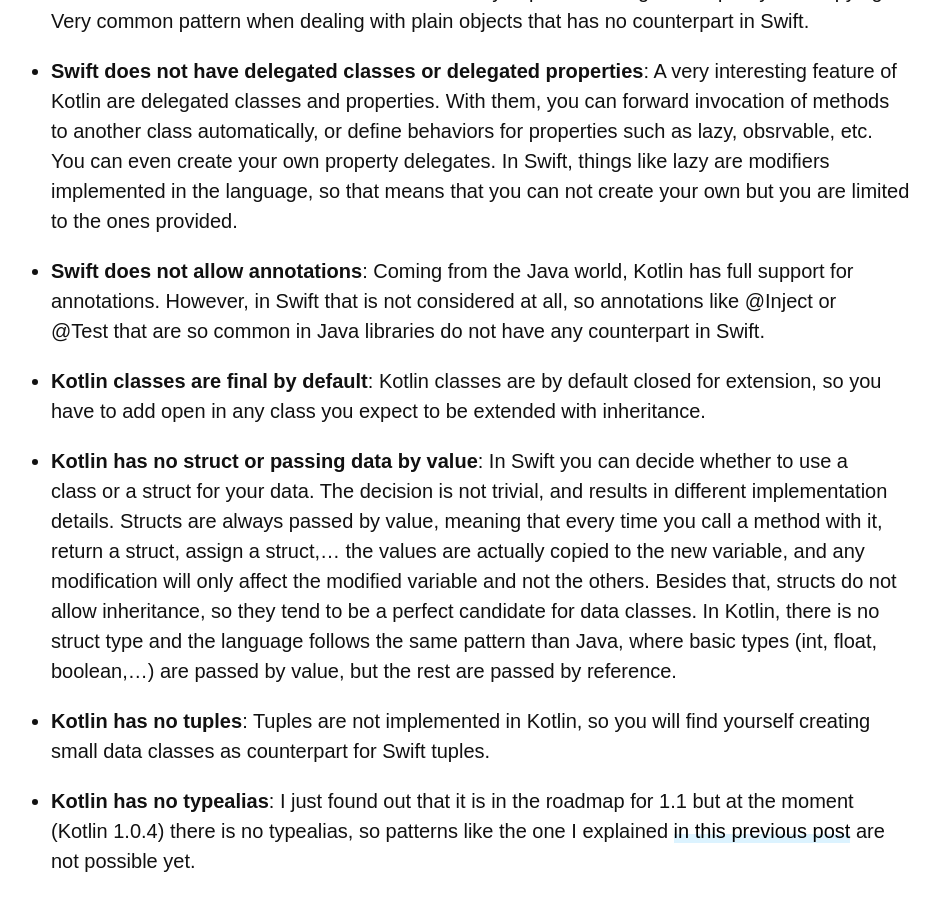
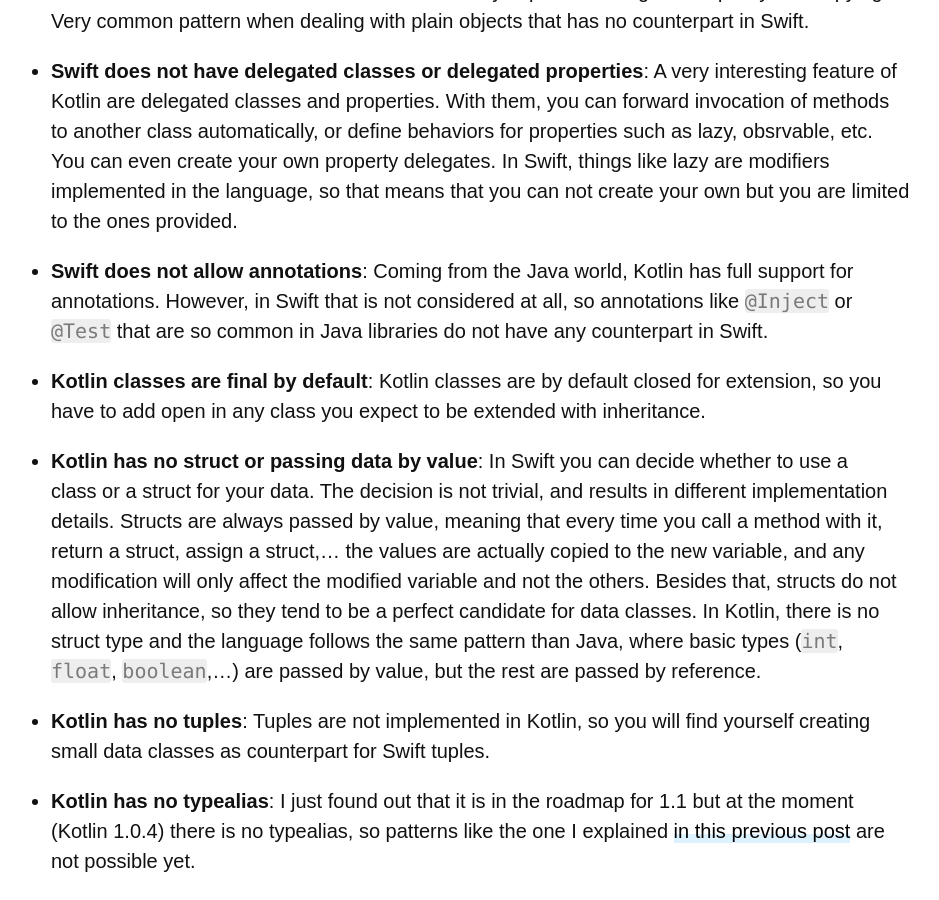
Before and after one commit to angelolloqui/angelolloqui.github.io, a Jekyll site: the page built from _posts/2016-10-18-38-Swift-vs-Kotlin-for-real-iOS-Android-apps.md, in a window 1280 px wide and 900 px high, scrolled down 1103 px. Shown: the whole window, without its empty margins (179-1118 px from the left). Built offline with Jekyll 4.4.1, drawn with Linux system fonts in a browser that asks for light colours; nearby versions of some CDN libraries; some web fonts are replaced; some of the changed text lies outside the part shown.

Commit message:
Updated about

````diff
--- a/_layouts/post.html
+++ b/_layouts/post.html
@@ -49,7 +49,7 @@
 </div>
 
 {% if page.notice %}
-<div style="background-color: beige; padding: 20px">
+<div style="background-color: beige; padding: 20px; margin-bottom: 50px">
   {{ page.notice | markdownify }}
 </div>
 {% endif %}
--- a/_posts/2016-10-18-38-Swift-vs-Kotlin-for-real-iOS-Android-apps.md
+++ b/_posts/2016-10-18-38-Swift-vs-Kotlin-for-real-iOS-Android-apps.md
@@ -26,11 +26,11 @@
 
 *   **Swift does not have delegated classes or delegated properties**: A very interesting feature of Kotlin are delegated classes and properties. With them, you can forward invocation of methods to another class automatically, or define behaviors for properties such as lazy, obsrvable, etc. You can even create your own property delegates. In Swift, things like lazy are modifiers implemented in the language, so that means that you can not create your own but you are limited to the ones provided.
 
-*   **Swift does not allow annotations**: Coming from the Java world, Kotlin has full support for annotations. However, in Swift that is not considered at all, so annotations like @Inject or @Test that are so common in Java libraries do not have any counterpart in Swift.
+*   **Swift does not allow annotations**: Coming from the Java world, Kotlin has full support for annotations. However, in Swift that is not considered at all, so annotations like `@Inject` or `@Test` that are so common in Java libraries do not have any counterpart in Swift.
 
 *   **Kotlin classes are final by default**: Kotlin classes are by default closed for extension, so you have to add open in any class you expect to be extended with inheritance.
 
-*   **Kotlin has no struct or passing data by value**: In Swift you can decide whether to use a class or a struct for your data. The decision is not trivial, and results in different implementation details. Structs are always passed by value, meaning that every time you call a method with it, return a struct, assign a struct,... the values are actually copied to the new variable, and any modification will only affect the modified variable and not the others. Besides that, structs do not allow inheritance, so they tend to be a perfect candidate for data classes. In Kotlin, there is no struct type and the language follows the same pattern than Java, where basic types (int, float, boolean,...) are passed by value, but the rest are passed by reference.
+*   **Kotlin has no struct or passing data by value**: In Swift you can decide whether to use a class or a struct for your data. The decision is not trivial, and results in different implementation details. Structs are always passed by value, meaning that every time you call a method with it, return a struct, assign a struct,... the values are actually copied to the new variable, and any modification will only affect the modified variable and not the others. Besides that, structs do not allow inheritance, so they tend to be a perfect candidate for data classes. In Kotlin, there is no struct type and the language follows the same pattern than Java, where basic types (`int`, `float`, `boolean`,...) are passed by value, but the rest are passed by reference.
 
 *   **Kotlin has no tuples**: Tuples are not implemented in Kotlin, so you will find yourself creating small data classes as counterpart for Swift tuples.
 
@@ -103,6 +103,7 @@
 
 ##### RestaurantService
 
+```
     //RestaurantService.swift
     public class RestaurantService {
         let networkSession: URLSession
@@ -150,7 +151,8 @@
                 endpoint: "restaurants/\(restaurantId)")
         }
     }
-
+```
+```
     //RestaurantService.kt
     public class RestaurantService(
             val networkSession: HttpVolleySession = HttpVolleySession.getInstance(null, null),
@@ -191,13 +193,13 @@
                     endpoint = "restaurants/${restaurantId}")
         }
     }
-
+```
 String similarity: **87.62%**
 
-RestaurantService is a class that provides access to the OpenTable API. It provides a couple of methods to make search queries, and return a ServiceTask object that encapsulates the networking request and mapping. The resulting code as you can see is **almost identical**, except for the usage of a UrlSession vs a VolleySession and **minor syntactic differences**. Of course, once again the implementation details of the NetworkRequestServiceTask will be different in both platforms to deal with the networking libraries, but API wise they are the same and the NetworkRequestServiceTask and its dependencies can be reused across projects.
+RestaurantService is a class that provides access to the OpenTable API. It provides a couple of methods to make search queries, and return a ServiceTask object that encapsulates the networking request and mapping. The resulting code as you can see is **almost identical**, except for the usage of a UrlSession vs a VolleySession and **minor syntactic differences**. Of course, once again the implementation details of the `NetworkRequestServiceTask` will be different in both platforms to deal with the networking libraries, but API wise they are the same and the `NetworkRequestServiceTask` and its dependencies can be reused across projects.
 
 ##### RestaurantListState
-
+```
     //RestaurantListState.swift
     struct RestaurantsListState {
         let restaurants: [Restaurant]
@@ -237,8 +239,8 @@
         var isFailed: Bool { return error != nil }
 
     }
-
-
+```
+```
     //RestaurantListState.kt
     data class RestaurantsListState private constructor(
            val restaurants: Array<Restaurant> = arrayOf(),
@@ -269,13 +271,13 @@
        val isFailed: Boolean get() = error != null
 
     }
-
+```
 String similarity: **77.33%**
 
 Here he have RestaurantListState, which is just a plain class holding state information used by the ViewModel. In this particular case, there are no dependencies to any other library or system framework, and therefore the **code is again very similar** except for the minor differences commented above (ex: static methods vs companion methods or struct vs data class)
 
 ##### RestaurantListViewModel
-
+```
     //RestaurantListViewModel.swift
     class RestaurantsListViewModel {
         private let restaurantService: RestaurantService
@@ -314,7 +316,8 @@
                 }.execute()
         }
     }
-
+```
+```
     //RestaurantListViewModel.kt
     class RestaurantsListViewModel(
            private val restaurantService: RestaurantService) {
@@ -347,13 +350,13 @@
                 }.execute()
        }
     }
-
+```
 String similarity: **77.25%**
 
 This class corresponds to the ViewModel that will be used by the list of restaurants screen. As you can see, once again **code fully resembles to each other**, with the small difference of memory management and guard statement in the Swift case. Very interesting to note as well is that this is the first code snippet using Rx. You can see how they both share the same methods and objects, so the resulting code is equivalent in both platforms. Thanks Rx for keeping consistency!
 
 ##### RestaurantsCoordinator
-
+```
     //RestaurantsCoordinator.swift
     class RestaurantsCoordinator: BaseCoordinator {
         static var identifier = CoordinatorIdentifier<Restaurants.Coordinator>(identifier: "RestaurantsCoordinator")
@@ -376,7 +379,8 @@
             presentViewController(viewController: vc)
         }
     }
-
+```
+```
     //RestaurantsCoordinator.kt
     class RestaurantsCoordinator(context: Context, parentCoordinator: Coordinator?, val restaurantService: RestaurantService = RestaurantService()): BaseCoordinator(context, parentCoordinator) {
        companion object {
@@ -395,13 +399,13 @@
            presentActivity(intent)
        }
     }
-
+```
 String similarity: **70.40%**
 
 RestaurantsCoordinator is the class responsible of navigation and coordination between the different parts in the MVVM. It basically instantiates new views, view models and services when needed, and present them in screen. Check it out because even if the navigation in both platforms is handled differently, **the resulting code is so similar that you can barely notice the differences** except for the constructors and statics.
 
 ##### RestaurantsListView
-
+```
     //RestaurantsListViewController.swift
     class RestaurantsListViewController: UIViewController {
         fileprivate var viewModel: Restaurants.List.ViewModel!
@@ -527,7 +531,8 @@
         }
 
     }
-
+```
+```
     //RestaurantsListActivity.kt
     class RestaurantsListActivity : AppCompatActivity() {
        enum class Sections { restaurant, loading, error }
@@ -647,18 +652,18 @@
        val layoutManager = LinearLayoutManager(this)
 
     }
-
+```
 String similarity: **52.27%**
 
 OK, so here is the big deal. So far, code was very similar and can be easily shared (with small editions) from one to the other platform. However, as we warned above, the UI code will be very different. How much? You can compare it by yourself…
 
-Basically, they **both share a common approach** in which they have a constructor receiving the dependencies (for a very simple Dependency Injection); a view creation method (viewDidLoad / onCreate) that basically subscribes to the ViewModel observables and configures the list; a view appear method (viewWillAppear / onResume) that will load new results; and a set of methods and types to deal with the information from the list, which by the way could have been moved partially to the ViewModel probably.
+Basically, they **both share a common approach** in which they have a constructor receiving the dependencies (for a very simple Dependency Injection); a view creation method (`viewDidLoad` / `onCreate`) that basically subscribes to the ViewModel observables and configures the list; a view appear method (`viewWillAppear` / `onResume`) that will load new results; and a set of methods and types to deal with the information from the list, which by the way could have been moved partially to the ViewModel probably.
 
 As you can see, **they are similar (especially conceptually) but not equal**, so all in all I would say that you could use one as a template for the other, but you will still need to write about half of the code, but judge it yourself.
 
 Of course, if you create your own wrappers around the UI components, you could actually achieve a much higher code reuse rate by exposing similar APIs, but you will need to develop them and they will introduce extra learning steps for new developers (like I did for networking in the NetworkServiceTask, use a similar API with different implementations)
 
-Off-topic: note how the usage of Kotlin extensions removed all of the findViewById so typical (and error prone) in Android UI classes, and in iOS the usage of [R.swift](https://github.com/mac-cain13/R.swift) is also cleaning up many of the hardcoded strings.
+Off-topic: note how the usage of Kotlin extensions removed all of the `findViewById` so typical (and error prone) in Android UI classes, and in iOS the usage of [R.swift](https://github.com/mac-cain13/R.swift) is also cleaning up many of the hardcoded strings.
 
 ##### Layout
 
````
Also changed, not shown: other parts of _posts/2016-10-18-38-Swift-vs-Kotlin-for-real-iOS-Android-apps.md (+1 -1 lines), index.md (+4 -1 lines).
